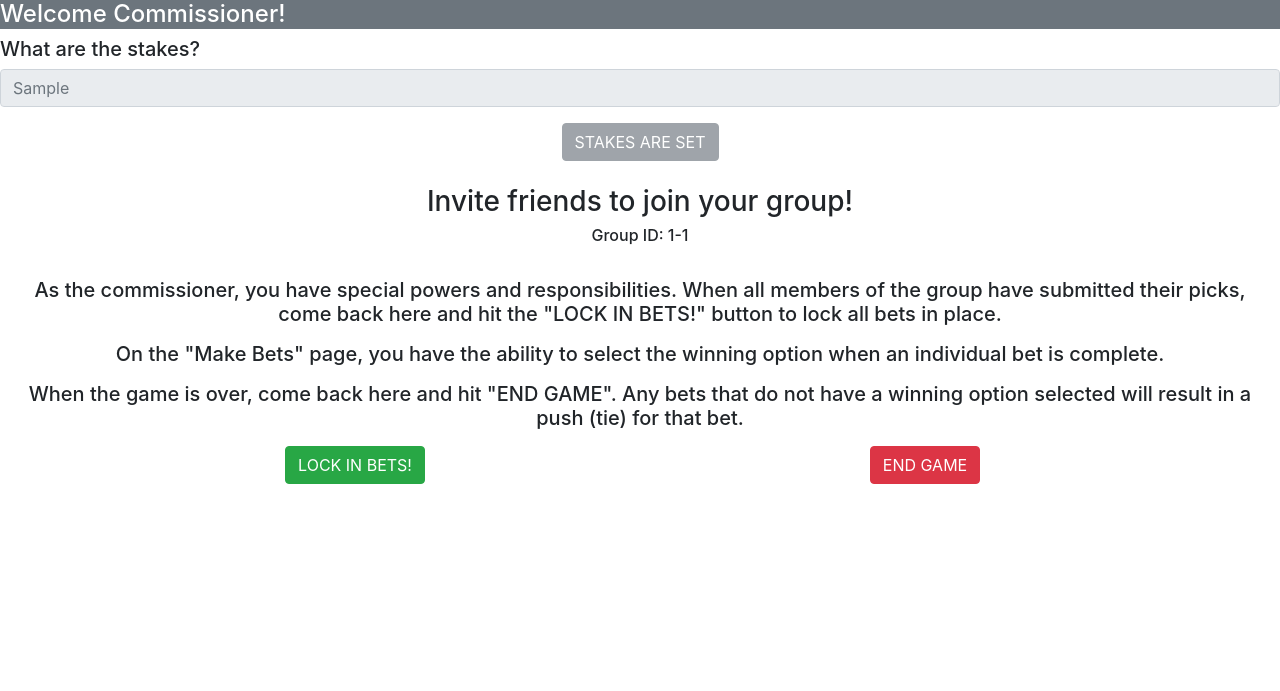
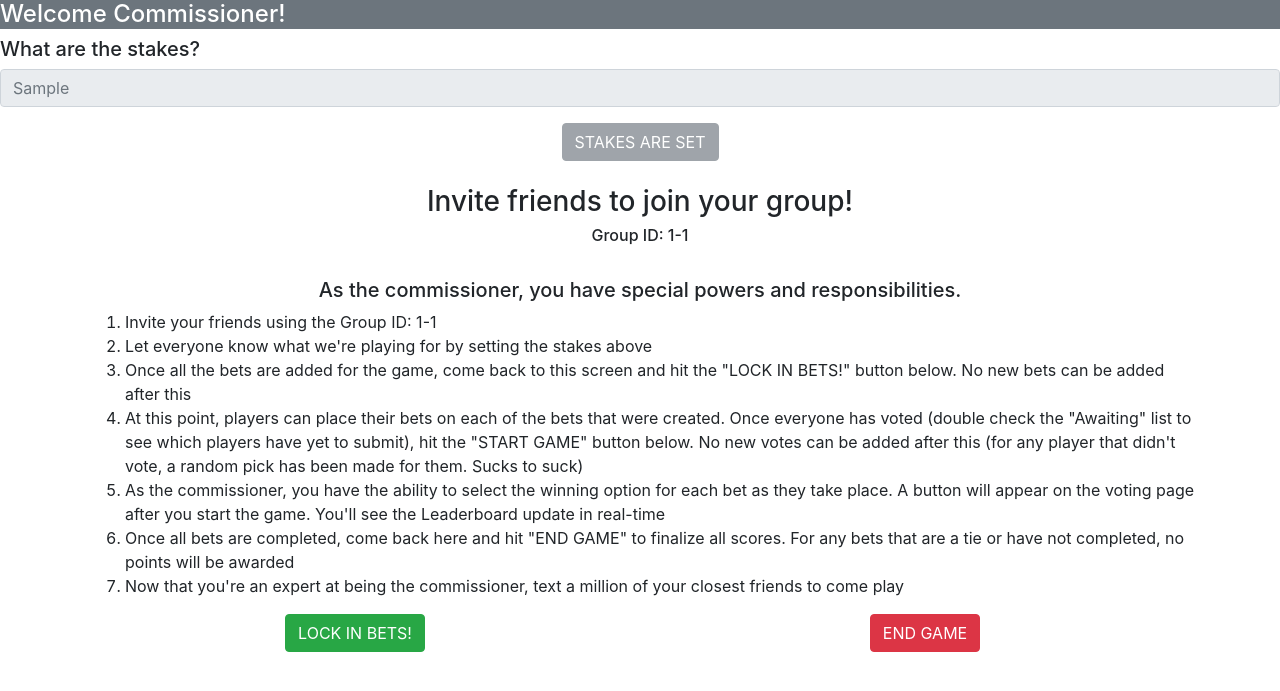
Before and after one commit to jiangl/abettorgame, a Django app: page /1/1/group-admin in a window 1280 px wide. Shown: the part 56-747 px from the top of the page. Run offline with Django 3.2, Linux system fonts and the light colour scheme; a user stored in the database is signed in; tables that the repository leaves empty hold one stand-in row (values such as "Sample post"); some libraries are stand-ins or nearby versions.

Commit message:
update directions on admin page

```diff
--- a/maingame/templates/group-admin.html
+++ b/maingame/templates/group-admin.html
@@ -28,11 +28,32 @@
 
 </br>
 
-<h5 class="col text-center">
-    <p>As the commissioner, you have special powers and responsibilities. When all members of the group have submitted their picks, come back here and hit the "LOCK IN BETS!" button to lock all bets in place.</p>
-    <p>On the "Make Bets" page, you have the ability to select the winning option when an individual bet is complete.<p>
-    <p>When the game is over, come back here and hit "END GAME". Any bets that do not have a winning option selected will result in a push (tie) for that bet.</p>
-</h5>
+<h5 class="col text-center">As the commissioner, you have special powers and responsibilities.</h5>
+<div class="container">
+    <ol class="list">
+        <li>
+            Invite your friends using the Group ID: {{ group_id }}-{{ event.id }}
+        </li>
+        <li>
+            Let everyone know what we're playing for by setting the stakes above
+        </li>
+        <li>
+            Once all the bets are added for the game, come back to this screen and hit the "LOCK IN BETS!" button below. No new bets can be added after this
+        </li>
+        <li>
+            At this point, players can place their bets on each of the bets that were created. Once everyone has voted (double check the "Awaiting" list to see which players have yet to submit), hit the "START GAME" button below. No new votes can be added after this (for any player that didn't vote, a random pick has been made for them. Sucks to suck)
+        </li>
+        <li>
+            As the commissioner, you have the ability to select the winning option for each bet as they take place. A button will appear on the voting page after you start the game. You'll see the Leaderboard update in real-time
+        </li>
+        <li>
+            Once all bets are completed, come back here and hit "END GAME" to finalize all scores. For any bets that are a tie or have not completed, no points will be awarded
+        </li>
+        <li>
+            Now that you're an expert at being the commissioner, text a million of your closest friends to come play
+        </li>
+    </ol>
+    </div>
 
 <div class="container">
     <div class="row">
```
